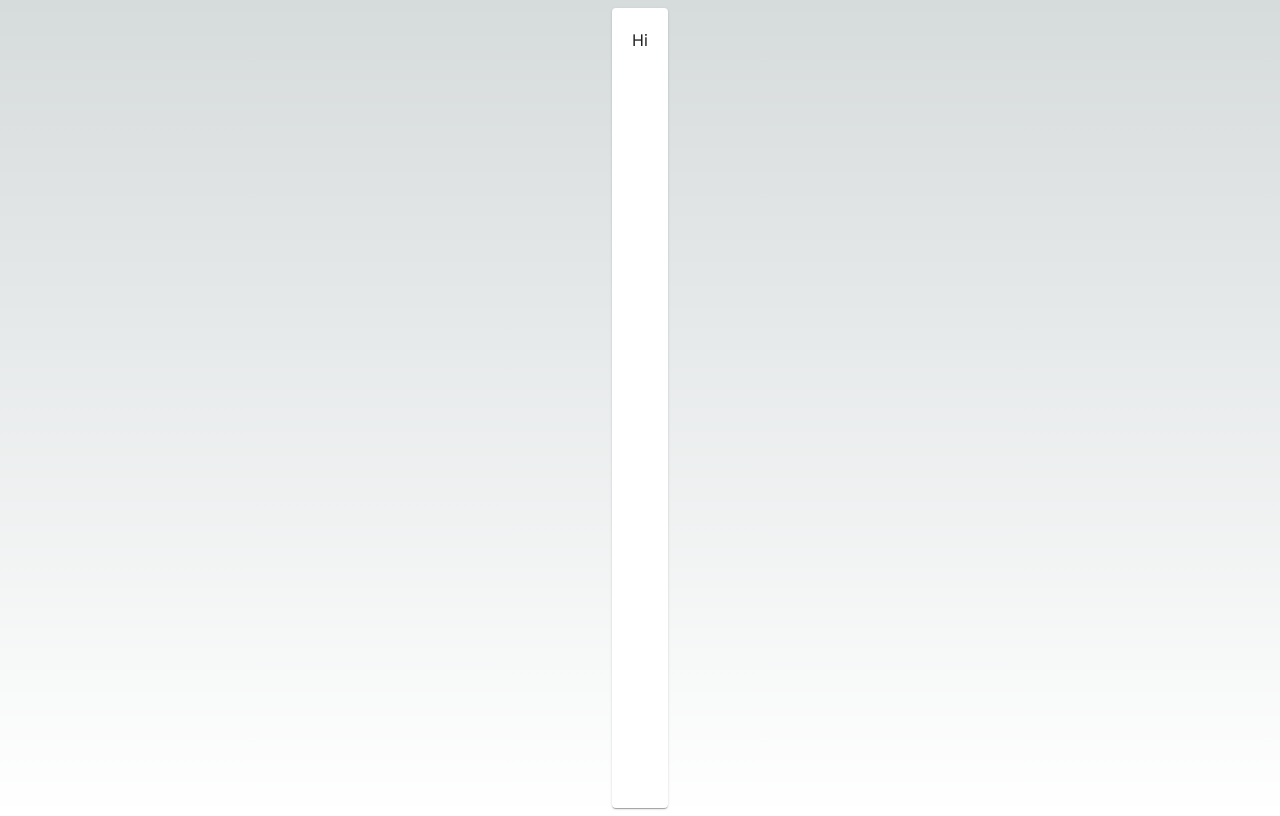
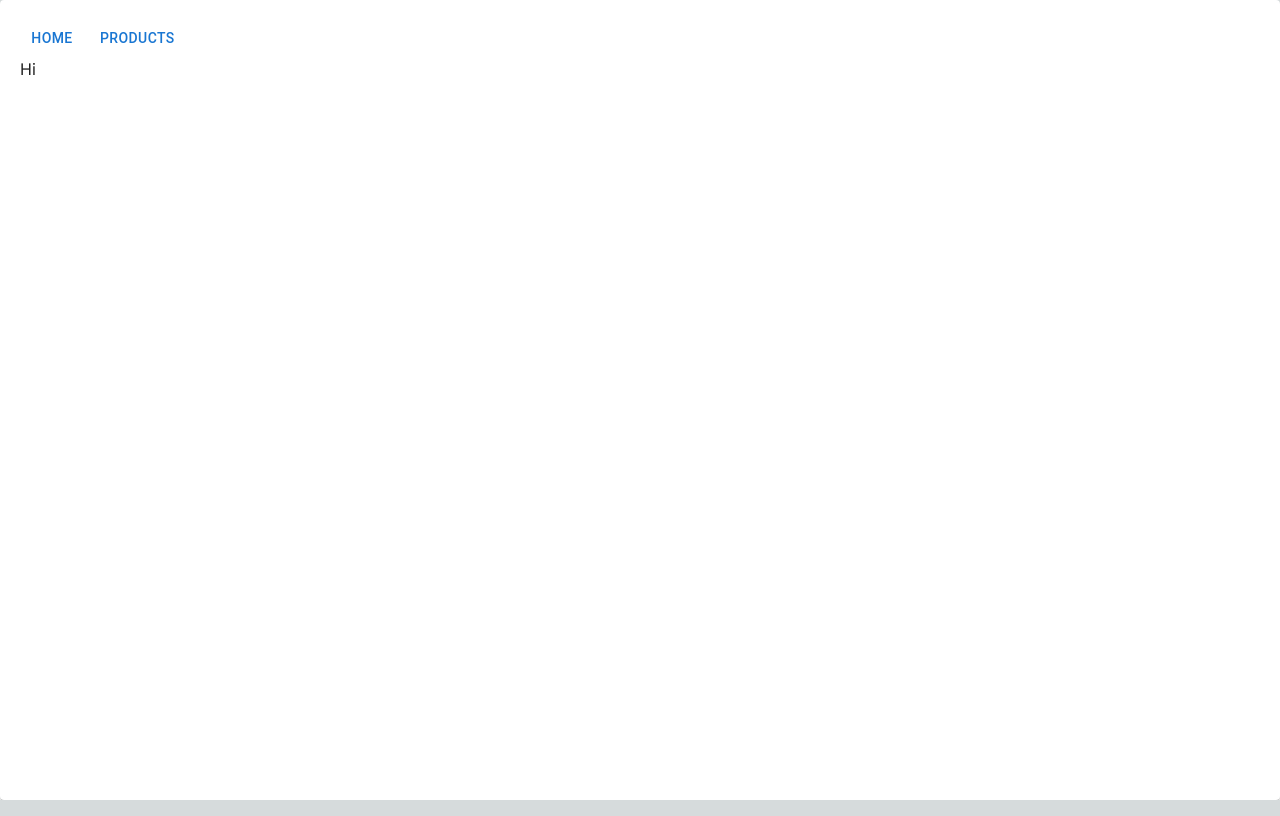
Before and after one commit to ellenjane001/products-list, a Next.js app: page / in a window 1280 px wide. Built offline with nearby package versions, Linux system fonts and the light colour scheme.

Commit message:
fix display and added nav

```diff
--- a/app/page.tsx
+++ b/app/page.tsx
@@ -1,3 +1,4 @@
+"use client";
 import Layout from '@/components/layout'
 
 export default function Home() {
--- a/components/layout/index.tsx
+++ b/components/layout/index.tsx
@@ -1,13 +1,15 @@
 import React from 'react'
 import { LayoutPaper } from '../styled-components'
+import NavigationBar from '../navigation'
 
 type layoutProps = {
     children: React.ReactNode
 }
 const Layout = ({ children }: layoutProps) => {
     return (
-        <main className="flex min-h-screen flex-col items-center p-2">
+        <main>
             <LayoutPaper>
+                <NavigationBar />
                 {children}
             </LayoutPaper>
         </main>
--- /dev/null
+++ b/components/navigation/index.tsx
@@ -0,0 +1,16 @@
+import { Button } from '@mui/material'
+import Link from 'next/link'
+import React from 'react'
+
+const NavigationBar = () => {
+    return (
+        <nav>
+            <ul className='flex gap-2'>
+                <li><Link href="/"><Button>Home</Button></Link></li>
+                <li><Link href="/products"><Button>Products</Button></Link></li>
+            </ul>
+        </nav>
+    )
+}
+
+export default NavigationBar
--- a/components/styled-components/index.tsx
+++ b/components/styled-components/index.tsx
@@ -2,6 +2,6 @@ import styled from "@emotion/styled";
 import { Paper } from "@mui/material";
 
 const StyledPaper = styled(Paper)(({ theme, square }) => ({ padding: 20 }))
-const LayoutPaper = styled(Paper)(({ theme, square }) => ({ padding: 20, height: "100vh" }))
+const LayoutPaper = styled(Paper)(({ theme, square }) => ({ padding: 20, height: "100vh", width: "100%" }))
 
 export { StyledPaper, LayoutPaper }
```
